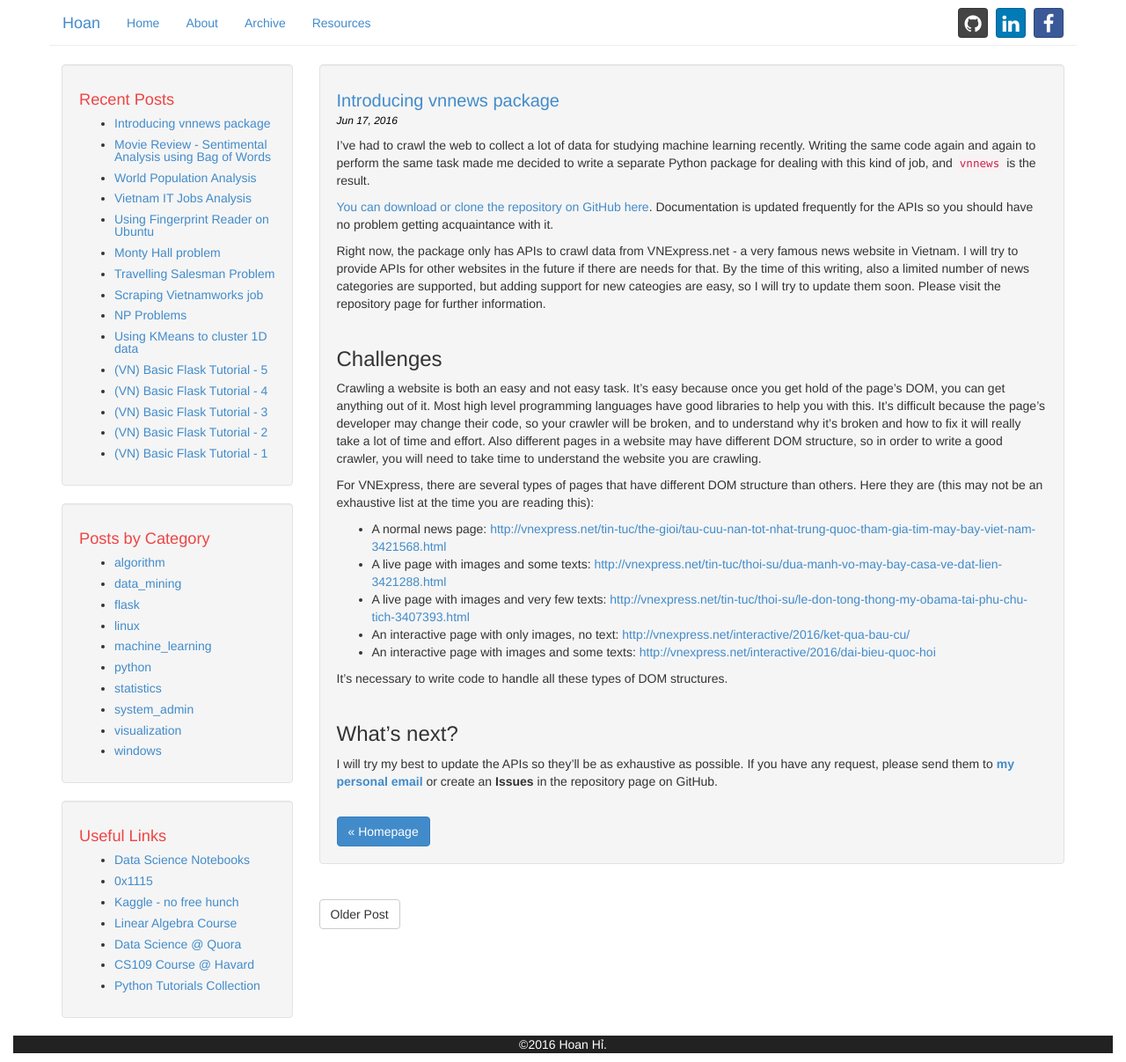
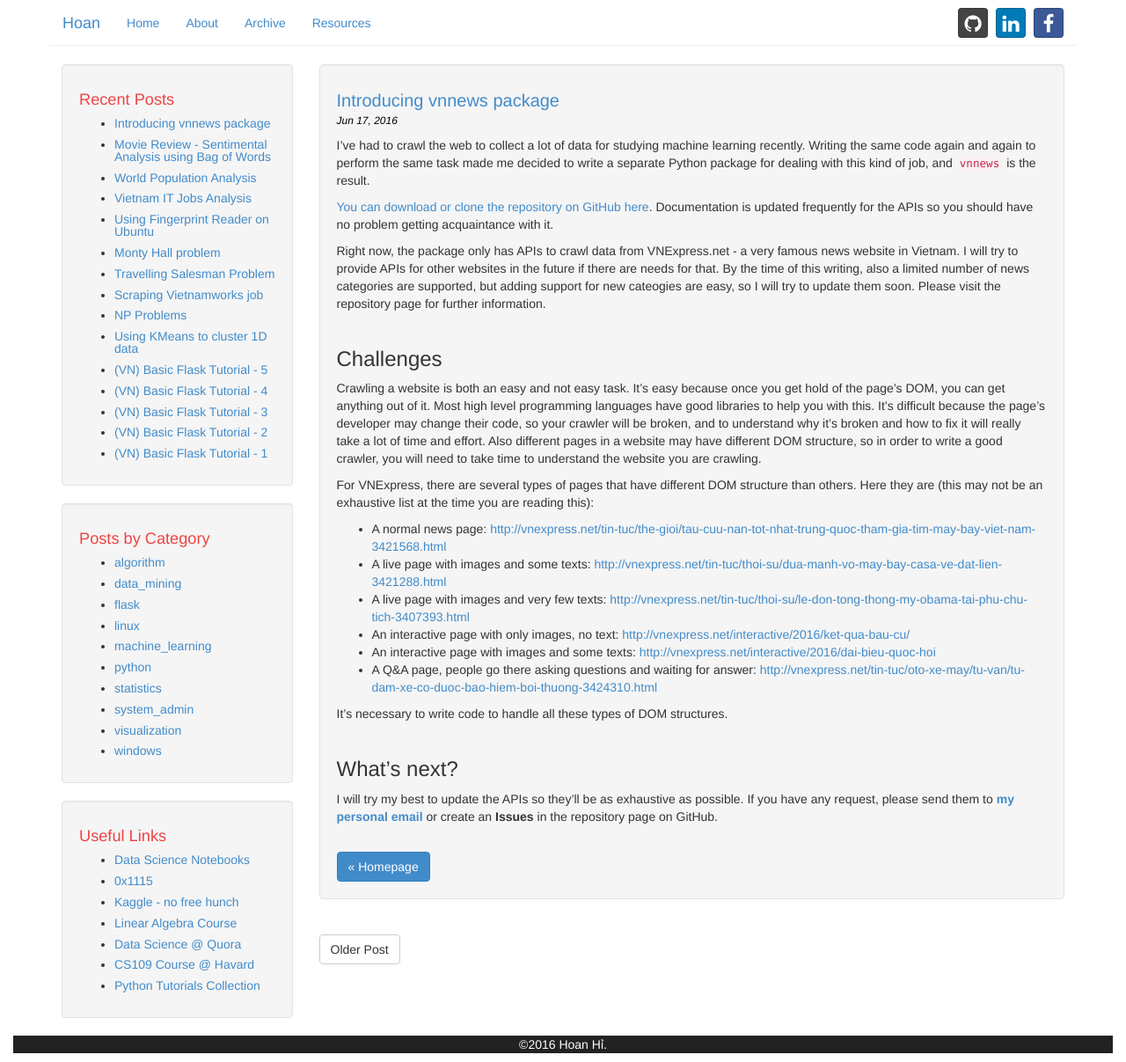
Before and after one commit to hoanvu/hoanvu.github.io, a Jekyll site: the page built from _posts/2016-06-17-introducing-vnnews-package.md, in a window 1280 px wide. Shown: the whole page at 88% size. Built offline with Jekyll 4.4.1, drawn with Linux system fonts in a browser that asks for light colours.

Commit message:
update Resource

```diff
--- a/_posts/2016-06-17-introducing-vnnews-package.md
+++ b/_posts/2016-06-17-introducing-vnnews-package.md
@@ -24,6 +24,7 @@ For VNExpress, there are several types of pages that have different DOM structur
 - A live page with images and very few texts: [http://vnexpress.net/tin-tuc/thoi-su/le-don-tong-thong-my-obama-tai-phu-chu-tich-3407393.html](http://vnexpress.net/tin-tuc/thoi-su/le-don-tong-thong-my-obama-tai-phu-chu-tich-3407393.html)
 - An interactive page with only images, no text: [http://vnexpress.net/interactive/2016/ket-qua-bau-cu/](http://vnexpress.net/interactive/2016/ket-qua-bau-cu/)
 - An interactive page with images and some texts: [http://vnexpress.net/interactive/2016/dai-bieu-quoc-hoi](http://vnexpress.net/interactive/2016/dai-bieu-quoc-hoi)
+- A Q&A page, people go there asking questions and waiting for answer: [http://vnexpress.net/tin-tuc/oto-xe-may/tu-van/tu-dam-xe-co-duoc-bao-hiem-boi-thuong-3424310.html](http://vnexpress.net/tin-tuc/oto-xe-may/tu-van/tu-dam-xe-co-duoc-bao-hiem-boi-thuong-3424310.html)
 
 It's necessary to write code to handle all these types of DOM structures.
 <br><br>
```
